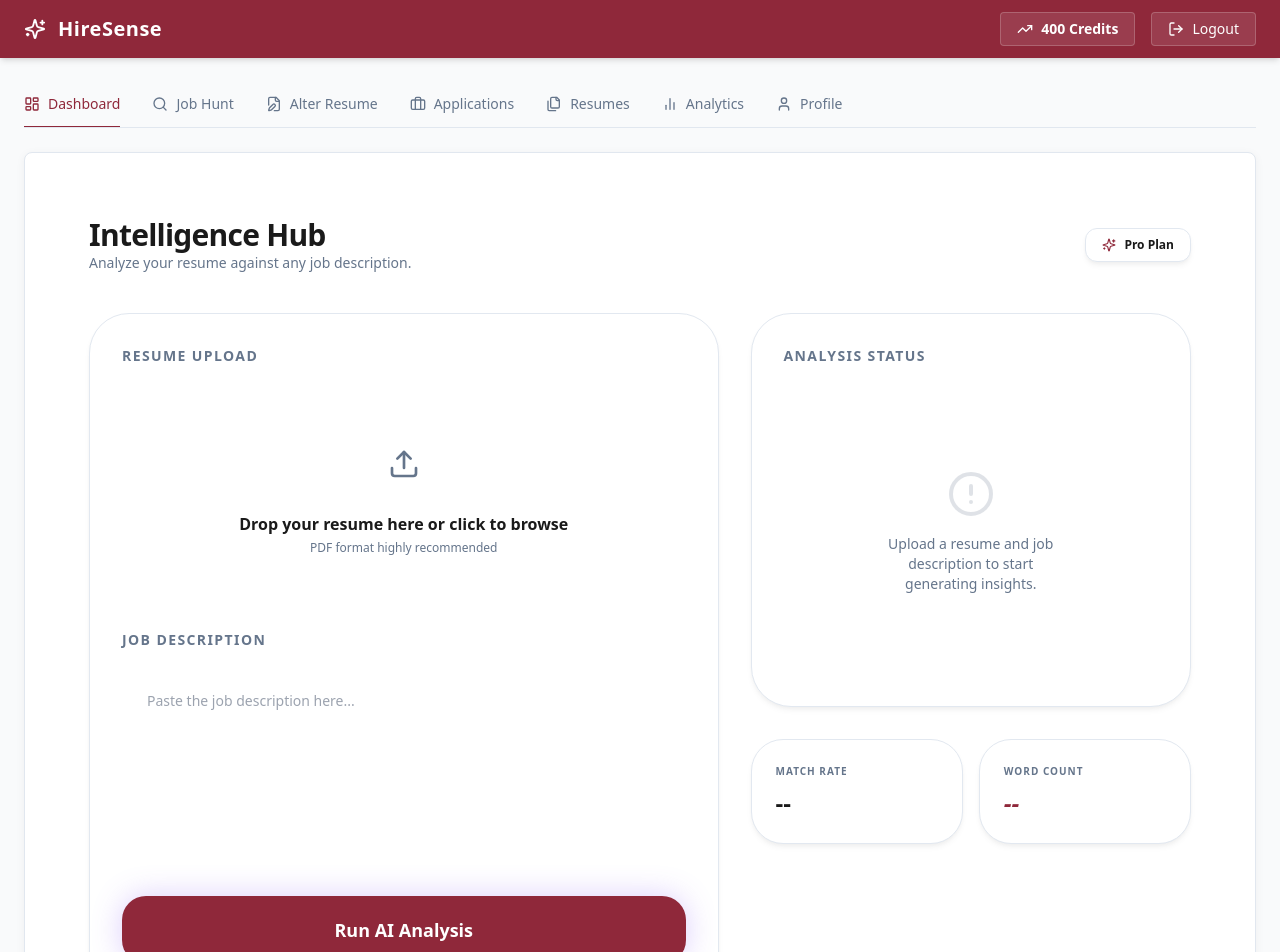
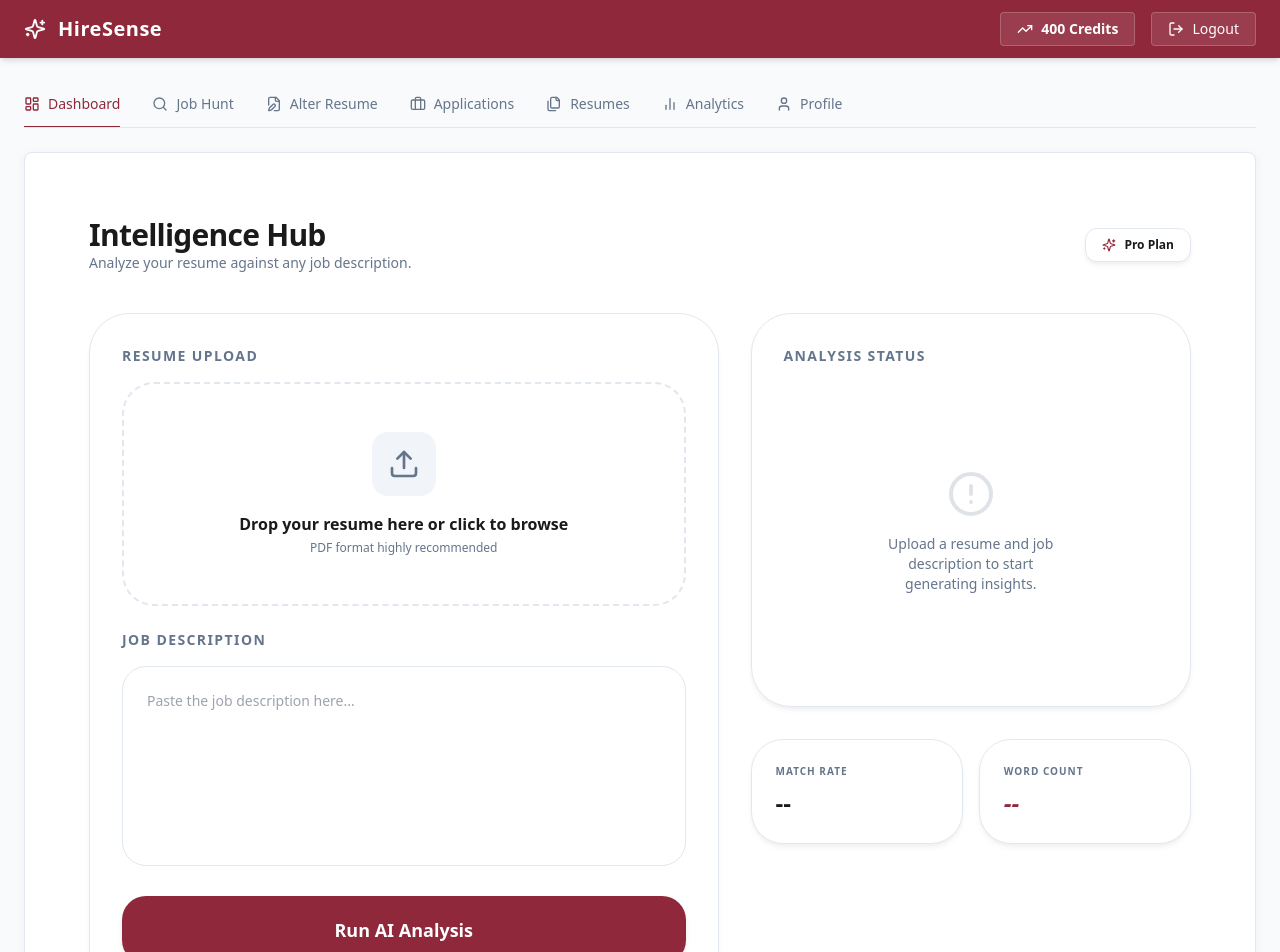
Before and after one commit to alexnikshith/HireSense, a Next.js app: page /dashboard in a window 1280 px wide. Shown: the top 952 px of the page. Built offline with nearby package versions, Linux system fonts and the light colour scheme.

Commit message:
style: Update dashboard main page text colors for light mode

```diff
--- a/src/app/dashboard/page.tsx
+++ b/src/app/dashboard/page.tsx
@@ -77,7 +77,7 @@ export default function DashboardPage() {
           <p className="text-muted-foreground text-sm">Analyze your resume against any job description.</p>
         </div>
         <div className="flex items-center gap-4">
-          <div className="px-4 py-2 glass-card rounded-xl text-xs font-bold flex items-center gap-2">
+          <div className="px-4 py-2 glass-card rounded-xl text-xs font-bold flex items-center gap-2 border-border">
             <Sparkles size={14} className="text-primary" /> Pro Plan
           </div>
         </div>
@@ -86,15 +86,15 @@ export default function DashboardPage() {
       <div className="grid grid-cols-1 lg:grid-cols-12 gap-8">
         {/* Left: Input */}
         <div className="lg:col-span-7 space-y-8">
-          <div className="glass-card p-8 rounded-[2.5rem] border-white/5 space-y-6">
+          <div className="glass-card p-8 rounded-[2.5rem] border-border space-y-6">
              <div className="space-y-4">
                <h3 className="text-sm font-bold uppercase tracking-widest text-muted-foreground">Resume Upload</h3>
                <input type="file" ref={fileInputRef} onChange={handleFileUpload} className="hidden" accept=".pdf,.doc,.docx" />
-               <div onClick={() => fileInputRef.current?.click()} className="border-2 border-dashed border-white/10 rounded-[2rem] p-12 flex flex-col items-center justify-center gap-4 hover:border-primary/50 hover:bg-primary/5 transition-all cursor-pointer group">
-                  <div className="w-16 h-16 rounded-2xl bg-white/5 flex items-center justify-center text-muted-foreground group-hover:text-primary group-hover:scale-110 transition-all">
+               <div onClick={() => fileInputRef.current?.click()} className="border-2 border-dashed border-border rounded-[2rem] p-12 flex flex-col items-center justify-center gap-4 hover:border-primary/50 hover:bg-muted transition-all cursor-pointer group">
+                  <div className="w-16 h-16 rounded-2xl bg-muted flex items-center justify-center text-muted-foreground group-hover:text-primary group-hover:scale-110 transition-all">
                     {selectedFile ? <FileText size={32} className="text-primary" /> : <Upload size={32} />}
                   </div>
-                  <div className="text-center">
+                  <div className="text-center text-foreground">
                     <p className="font-bold">{selectedFile ? selectedFile.name : "Drop your resume here or click to browse"}</p>
                     <p className="text-xs text-muted-foreground mt-1">{selectedFile ? "File selected successfully" : "PDF format highly recommended"}</p>
                   </div>
@@ -107,7 +107,7 @@ export default function DashboardPage() {
                   value={jobDescription}
                   onChange={(e) => setJobDescription(e.target.value)}
                   placeholder="Paste the job description here..."
-                  className="w-full bg-white/5 border border-white/10 rounded-3xl p-6 min-h-[200px] text-sm focus:outline-none focus:border-primary/50 transition-all resize-none"
+                  className="w-full bg-transparent border border-border rounded-3xl p-6 min-h-[200px] text-sm text-foreground focus:outline-none focus:border-primary/50 transition-all resize-none"
                />
              </div>
 
@@ -116,7 +116,7 @@ export default function DashboardPage() {
                  <AlertCircle size={16} /> {error}
                </div>
              )}
-             <button onClick={handleAnalyze} disabled={loading} className="w-full py-5 bg-primary text-white rounded-3xl font-bold text-lg shadow-[0_0_30px_rgba(139,92,246,0.3)] hover:scale-[1.02] active:scale-[0.98] transition-all disabled:opacity-50 disabled:pointer-events-none flex items-center justify-center gap-2">
+             <button onClick={handleAnalyze} disabled={loading} className="w-full py-5 bg-primary text-primary-foreground rounded-3xl font-bold text-lg shadow-md hover:opacity-90 active:scale-[0.98] transition-all disabled:opacity-50 disabled:pointer-events-none flex items-center justify-center gap-2">
                 {loading ? <><Loader2 className="animate-spin" /> Analyzing...</> : "Run AI Analysis"}
              </button>
           </div>
@@ -124,7 +124,7 @@ export default function DashboardPage() {
 
         {/* Right: Insights */}
         <div className="lg:col-span-5 space-y-8">
-          <div className="glass-card p-8 rounded-[2.5rem] border-white/5 space-y-6">
+          <div className="glass-card p-8 rounded-[2.5rem] border-border space-y-6">
             <h3 className="text-sm font-bold uppercase tracking-widest text-muted-foreground">Analysis Status</h3>
 
             {loading ? (
@@ -134,18 +134,18 @@ export default function DashboardPage() {
               </div>
             ) : result ? (
               <div className="space-y-6">
-                <div className="flex items-center justify-between p-6 bg-white/5 rounded-3xl border border-white/10">
+                <div className="flex items-center justify-between p-6 bg-muted rounded-3xl border border-border">
                   <div className="space-y-1">
                     <p className="text-[10px] font-bold text-muted-foreground uppercase tracking-widest">ATS Score</p>
-                    <div className="text-4xl font-bold text-white">{result.ats?.overall_score || 0}/100</div>
+                    <div className="text-4xl font-bold text-foreground">{result.ats?.overall_score || 0}/100</div>
                   </div>
-                  <div className="w-16 h-16 rounded-full border-4 border-primary flex items-center justify-center font-bold text-xl text-primary">{result.ats?.grade || "N/A"}</div>
+                  <div className="w-16 h-16 rounded-full border-4 border-primary flex items-center justify-center font-bold text-xl text-primary bg-white">{result.ats?.grade || "N/A"}</div>
                 </div>
 
                 <div className="space-y-3">
                   <p className="text-[10px] font-bold text-muted-foreground uppercase tracking-widest ml-2">Top Suggestions</p>
                   {result.suggestions?.priority_actions?.slice(0, 3).map((s: string, i: number) => (
-                    <div key={i} className="p-4 bg-white/5 rounded-2xl text-sm border border-white/5 flex gap-3 items-start">
+                    <div key={i} className="p-4 bg-muted rounded-2xl text-sm border border-border flex gap-3 items-start text-foreground">
                       <Sparkles size={16} className="text-primary mt-0.5 shrink-0" />
                       <span>{s}</span>
                     </div>
@@ -161,11 +161,11 @@ export default function DashboardPage() {
           </div>
 
           <div className="grid grid-cols-2 gap-4">
-            <div className="glass-card p-6 rounded-[2rem] border-white/5">
+            <div className="glass-card p-6 rounded-[2rem] border-border text-foreground">
               <p className="text-[10px] font-bold text-muted-foreground uppercase tracking-widest mb-2">Match Rate</p>
               <div className="text-2xl font-bold">{result?.matching?.match_score ? `${result.matching.match_score}%` : "--"}</div>
             </div>
-            <div className="glass-card p-6 rounded-[2rem] border-white/5">
+            <div className="glass-card p-6 rounded-[2rem] border-border text-foreground">
               <p className="text-[10px] font-bold text-muted-foreground uppercase tracking-widest mb-2">Word Count</p>
               <div className="text-2xl font-bold text-primary italic">{result?.resume_meta?.word_count || "--"}</div>
             </div>
```
